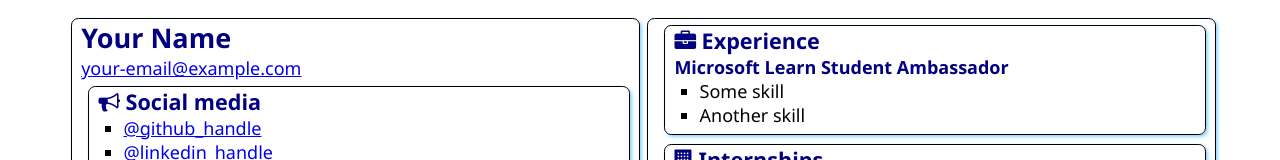
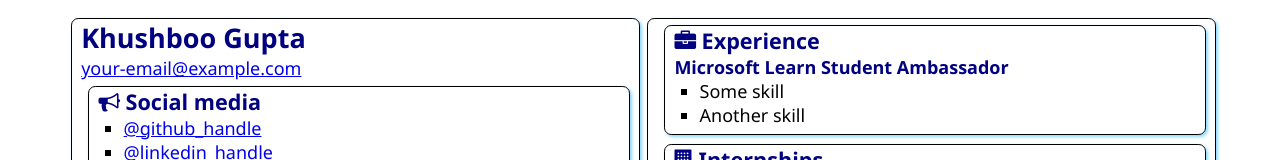
Before and after one commit to KhushbooGupta2111/SATechnicalOnboarding, a plain HTML site: page src/index.html in a window 1280 px wide. Shown: the top 160 px of the page. Drawn offline with Linux system fonts and the light colour scheme.

Commit message:
Added name

```diff
--- a/src/index.html
+++ b/src/index.html
@@ -12,7 +12,7 @@
 <body>
     <main>
         <article class="box">
-            <h1>Your Name</h1>
+            <h1>Khushboo Gupta</h1>
             <div><a href="mailto:your.email@example.com">your-email@example.com</a></div>
 
             <section class="box">
```
